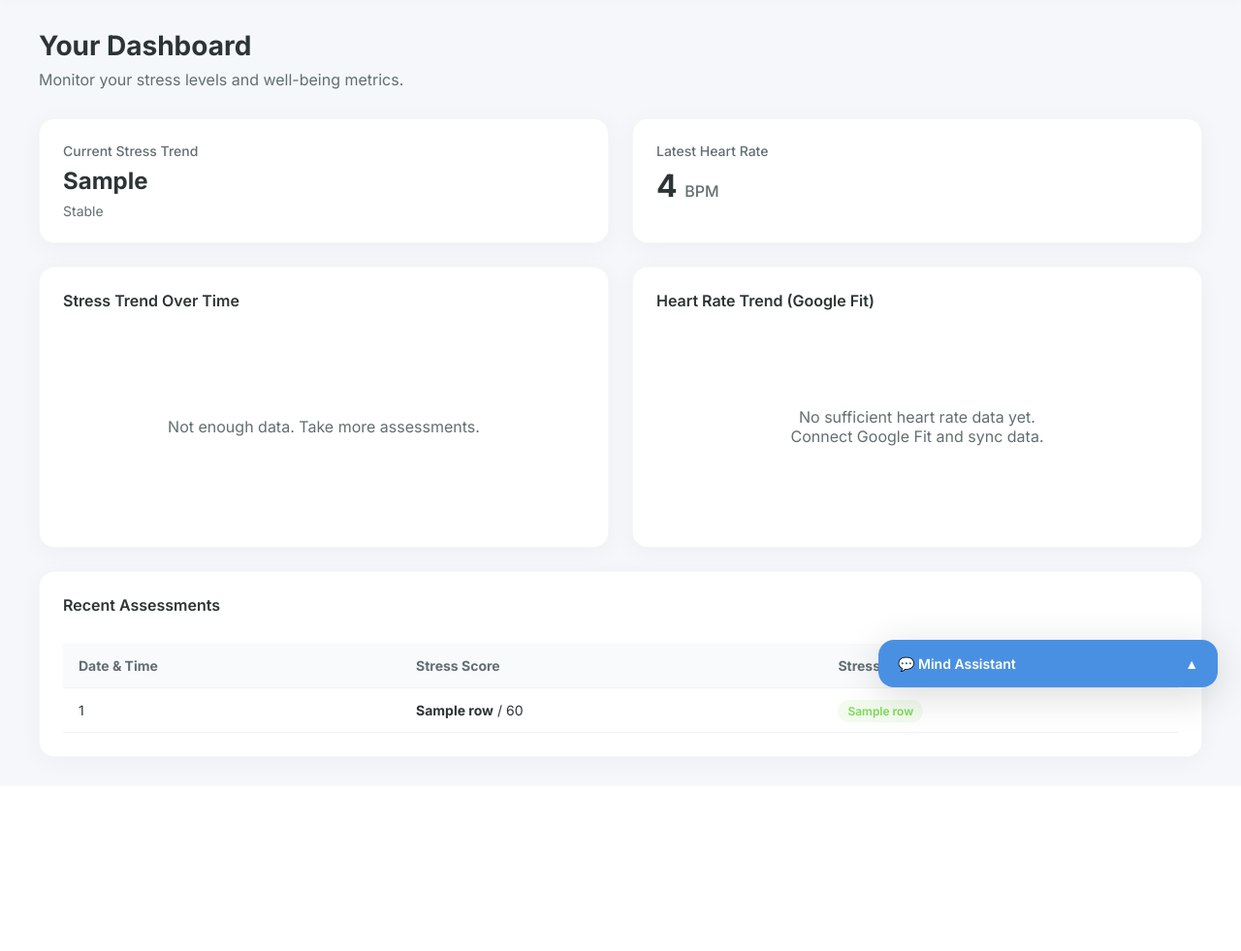
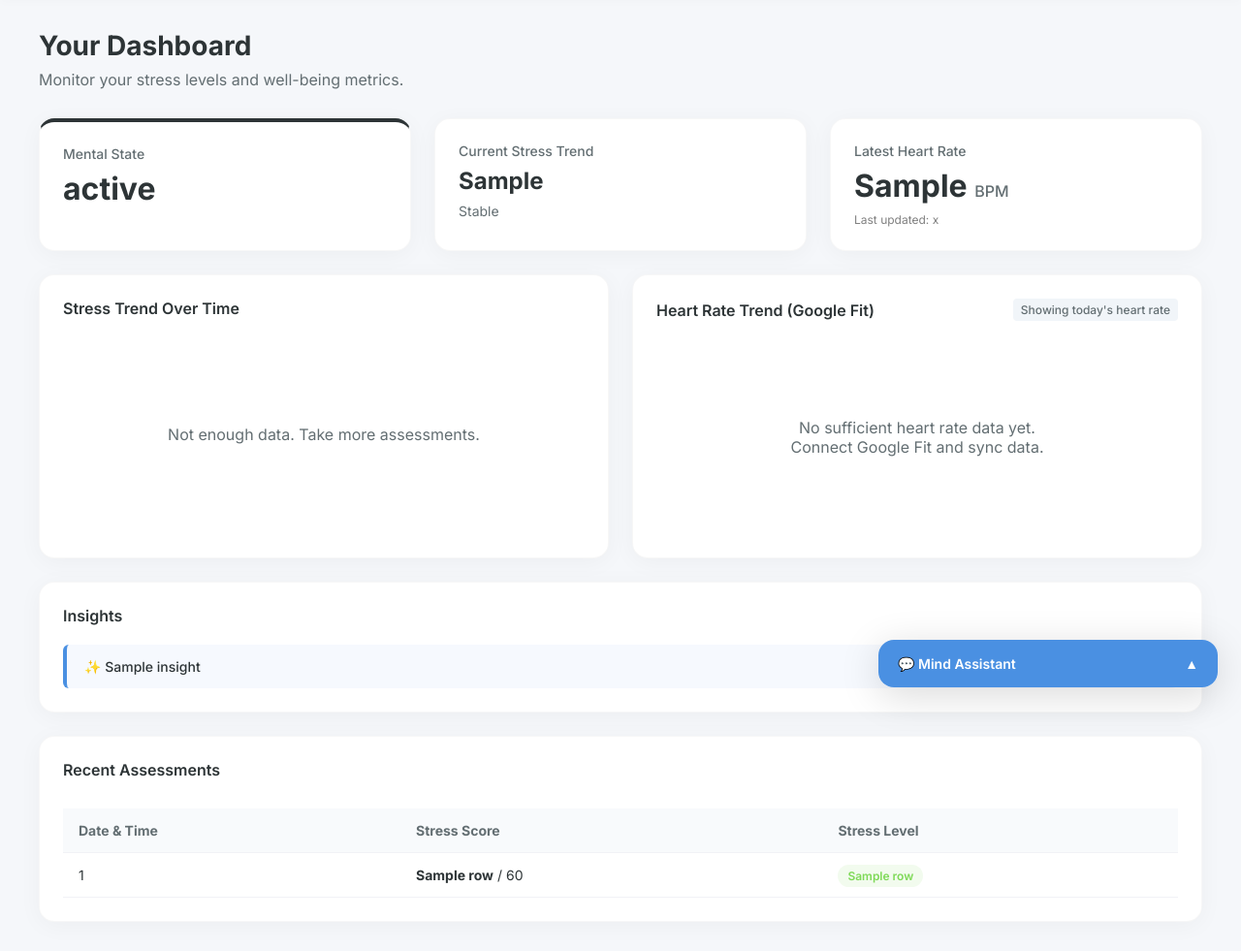
Before and after one commit to kritisans25/workplace-stress-monitor, a Flask app: template app/templates/dashboard.html in a window 1280 px wide. Shown: the part 67-1048 px from the top of the page at 97% size. Before the commit the page ends 858 px from the top, so only its background shows below. Run offline with Flask 3, Linux system fonts and the light colour scheme; the template is opened without the code that fills it: most values are stand-ins (such as "Sample title", 1, 10 or a date in 2020); parts of the project's set-up code (start-up, migrations or seed data) failed here and were passed over.

Commit message:
Changes Made again

```diff
--- a/app/app.py
+++ b/app/app.py
@@ -1,6 +1,6 @@
 from flask import Flask, render_template, request, redirect, url_for, session
 import os, sys, sqlite3, joblib, requests
-from datetime import datetime
+from datetime import datetime, timedelta
 from urllib.parse import urlencode
 from dotenv import load_dotenv
 from flask import jsonify
@@ -47,6 +47,19 @@ model = joblib.load(os.path.join(PROJECT_ROOT, "ml", "model.pkl"))
 scaler = joblib.load(os.path.join(PROJECT_ROOT, "ml", "scaler.pkl"))
 
 # ================= ROUTES =================
+def get_mental_state(stress_score, mood, heart_rate):
+
+    if stress_score >= 45 and mood in ["sad", "angry", "lonely"] and heart_rate > 100:
+        return "Critical 🚨"
+
+    elif stress_score >= 40 or mood in ["stressed", "anxious"]:
+        return "High Stress ⚠️"
+
+    elif stress_score >= 25:
+        return "Mild Stress ⚡"
+
+    else:
+        return "Stable ✅"
 
 # ---------- HOME ----------
 @app.route("/")
@@ -195,20 +208,48 @@ def dashboard():
     hr_timestamps = []
     heart_rates = []
 
-    today = datetime.now().date()
+    import pytz
+    utc = pytz.utc
+    ist = pytz.timezone('Asia/Kolkata')
+
+    now = datetime.now(ist)
+    start_of_day = now.replace(hour=0, minute=0, second=0, microsecond=0)
+    end_of_day = start_of_day + timedelta(days=1)
 
     for ts, hr in hr_rows:
-        dt = datetime.fromisoformat(ts)
+        dt_naive = datetime.fromisoformat(ts)
+        try:
+            dt_utc = utc.localize(dt_naive)
+        except ValueError:
+            dt_utc = dt_naive.astimezone(utc)
+        dt = dt_utc.astimezone(ist)
 
-        # Keep only today's readings
-        if dt.date() == today:
+        if start_of_day <= dt < end_of_day:
             formatted = dt.strftime("%I:%M %p")
+            hr_timestamps.append(formatted)
+            heart_rates.append(hr)
+
+    if not heart_rates:
+        recent = hr_rows[-10:]
+
+        for ts, hr in recent:
+            dt_naive = datetime.fromisoformat(ts)
+            try:
+                dt_utc = utc.localize(dt_naive)
+            except ValueError:
+                dt_utc = dt_naive.astimezone(utc)
+            dt = dt_utc.astimezone(ist)
+
+            formatted = dt.strftime("%d %b %I:%M %p")
             hr_timestamps.append(formatted)
             heart_rates.append(hr)
 
     # Limit to last 20 readings
     hr_timestamps = hr_timestamps[-20:]
     heart_rates = heart_rates[-20:]
+
+    # Compute latest heart rate
+    latest_hr = heart_rates[-1] if heart_rates else None
 
     # Get user email
     cursor.execute("SELECT email FROM users WHERE id=?", (session["user_id"],))
@@ -227,6 +268,35 @@ def dashboard():
 
     stress_trend = compute_stress_trend(DB_PATH, session["user_id"])
 
+    # ---------- Mental State & Insights ----------
+    latest_stress = scores[-1] if scores else 0
+    hr_for_calc = latest_hr if latest_hr is not None else 0
+
+    cursor.execute("""
+        SELECT mood FROM mood_history
+        WHERE user_id = ?
+        ORDER BY timestamp DESC LIMIT 1
+    """, (session["user_id"],))
+    last_mood_row = cursor.fetchone()
+    current_mood = last_mood_row[0] if last_mood_row else "neutral"
+
+    mental_state = get_mental_state(latest_stress, current_mood, hr_for_calc)
+    is_critical = "Critical" in mental_state
+
+    insights = []
+    if latest_stress >= 40:
+        insights.append("Your recent stress levels are quite high. Taking short breaks might help.")
+    if stress_trend == "Increasing":
+        insights.append("Your stress levels are showing an upward trend lately.")
+    if current_mood in ["sad", "angry", "lonely"]:
+        insights.append("Your recent chats suggest a negative mood. Don't hesitate to seek support.")
+    if current_mood in ["stressed", "anxious"]:
+        insights.append("You've expressed feeling stressed/anxious recently. Try to practice breathing exercises.")
+    if len(heart_rates) >= 2 and sum(heart_rates[-3:])/len(heart_rates[-3:]) > 90:
+        insights.append("Your heart rate has been on the higher side today.")
+    if heart_rates and heart_rates[-1] > 110:
+        insights.append("Your heart rate is elevated. Try relaxation techniques.")
+
     conn.close()
 
     alert = session.pop("alert", None)
@@ -239,7 +309,11 @@ def dashboard():
         scores=scores,
         hr_timestamps=hr_timestamps,
         heart_rates=heart_rates,
-        alert=alert
+        latest_hr=latest_hr,
+        alert=alert,
+        mental_state=mental_state,
+        is_critical=is_critical,
+        insights=insights
     )
 # ================= GOOGLE FIT =================
 
--- a/app/templates/dashboard.html
+++ b/app/templates/dashboard.html
@@ -349,6 +349,12 @@
         </div>
         {% endif %}
 
+        {% if is_critical %}
+        <div class="alert-box" style="border-left-color: var(--danger); background: rgba(255, 107, 107, 0.1); color: #d63031;">
+            ⚠ You seem to be going through a tough time. Consider talking to someone you trust.
+        </div>
+        {% endif %}
+
         <div class="header-section">
             <h1>Your Dashboard</h1>
             <p>Monitor your stress levels and well-being metrics.</p>
@@ -358,8 +364,29 @@
 
             <!-- Key Metrics -->
             <div class="metrics-card">
+                <!-- Current Mental State -->
+                {% set ms_color = 'var(--text-main)' %}
+                {% if 'Critical' in mental_state %}
+                    {% set ms_color = 'var(--danger)' %}
+                {% elif 'High' in mental_state %}
+                    {% set ms_color = '#e67e22' %} <!-- orange/yellow -->
+                {% elif 'Mild' in mental_state %}
+                    {% set ms_color = '#f39c12' %} <!-- light orange -->
+                {% elif 'Stable' in mental_state %}
+                    {% set ms_color = 'var(--success)' %}
+                {% endif %}
+                <div class="metric" style="border-top: 4px solid {{ ms_color }};">
+                    <div class="metric-label">Mental State</div>
+                    <div class="metric-value" style="color: {{ ms_color }};">{{ mental_state }}</div>
+                </div>
+
                 <div class="metric">
                     <div class="metric-label">Current Stress Trend</div>
+                    {% if not scores %}
+                        <p style="color: gray; font-size: 13px; margin: 8px 0 0 0;">
+                            No data. Take an assessment to see trends.
+                        </p>
+                    {% else %}
                         <div class="metric-value" style="font-size: 24px; text-transform: capitalize;">{{ stress_trend }}</div>
                         {% if stress_trend == 'Increasing' %}
                             <div class="trend-up">↑ Needs attention</div>
@@ -368,17 +395,24 @@
                         {% else %}
                             <div style="font-size: 14px; margin-top: 8px; color: var(--text-muted)">Stable</div>
                         {% endif %}
+                    {% endif %}
                 </div>
 
                 <div class="metric">
                     <div class="metric-label">Latest Heart Rate</div>
+                    {% if not heart_rates %}
+                        <p style="color: gray; font-size: 13px; margin: 8px 0 0 0;">
+                            No heart rate data available. Please connect Google Fit.
+                        </p>
+                    {% else %}
                         <div class="metric-value">
-                        {% if heart_rates and heart_rates|length > 0 %}
-                            {{ heart_rates[-1] }} <span style="font-size: 16px; color: var(--text-muted); font-weight: 500;">BPM</span>
-                        {% else %}
-                            --
+                            {{ latest_hr }}
+                            <span style="font-size: 16px; color: var(--text-muted); font-weight: 500;">BPM</span>
+                        </div>
+                        <p style="font-size:12px; color:gray; margin: 8px 0 0 0;">
+                            Last updated: {{ hr_timestamps[-1] if hr_timestamps else "No data" }}
+                        </p>
                     {% endif %}
-                    </div>
                 </div>
             </div>
 
@@ -397,7 +431,10 @@
             </div>
 
             <div class="card chart-card">
-                <h3 class="card-title">Heart Rate Trend (Google Fit)</h3>
+                <h3 class="card-title">
+                    Heart Rate Trend (Google Fit)
+                    <span style="font-size: 12px; font-weight: 500; color: var(--text-muted); background: #f1f5f9; padding: 4px 8px; border-radius: 4px;">Showing today's heart rate</span>
+                </h3>
                 {% if heart_rates and heart_rates|length > 1 %}
                     <div class="chart-container">
                         <canvas id="heartRateChart"></canvas>
@@ -405,6 +442,24 @@
                 {% else %}
                     <div style="height: 200px; display: flex; align-items: center; justify-content: center; color: var(--text-muted); text-align: center;">
                         No sufficient heart rate data yet.<br>Connect Google Fit and sync data.
+                    </div>
+                {% endif %}
+            </div>
+
+            <!-- Insights -->
+            <div class="card full-width-card">
+                <h3 class="card-title">Insights</h3>
+                {% if insights %}
+                <ul style="list-style-type: none; padding-left: 0; margin: 0; display: flex; flex-direction: column; gap: 12px;">
+                    {% for insight in insights %}
+                        <li style="background: rgba(74, 144, 226, 0.05); border-left: 4px solid var(--primary); padding: 14px 18px; border-radius: 6px; font-size: 14px; color: var(--text-main); font-weight: 500;">
+                            ✨ {{ insight }}
+                        </li>
+                    {% endfor %}
+                </ul>
+                {% else %}
+                <div style="text-align: center; padding: 24px; color: var(--text-muted); background: #f8fafc; border-radius: 8px; border: 1px dashed #cbd5e1;">
+                    Not enough data yet
                 </div>
                 {% endif %}
             </div>
@@ -630,6 +685,16 @@
 
             messages.scrollTop = messages.scrollHeight;
         }
+
+        // Auto Chat Trigger for critical state
+        {% if is_critical %}
+        setTimeout(() => {
+            const body = document.getElementById("chat-body");
+            if (body.style.display !== "flex") {
+                toggleChat();
+            }
+        }, 1500);
+        {% endif %}
     </script>
 </body>
 </html>
```
Lines whose indentation alone changed are shown as unchanged.
